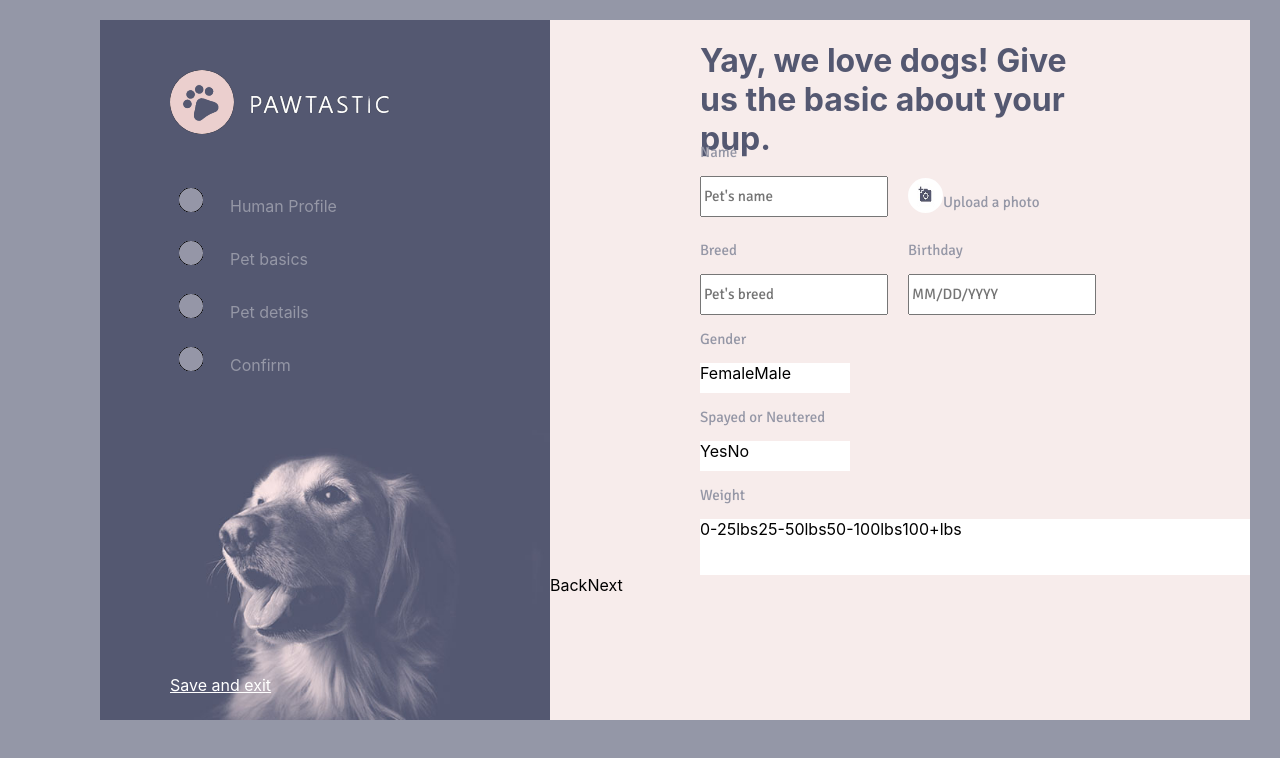
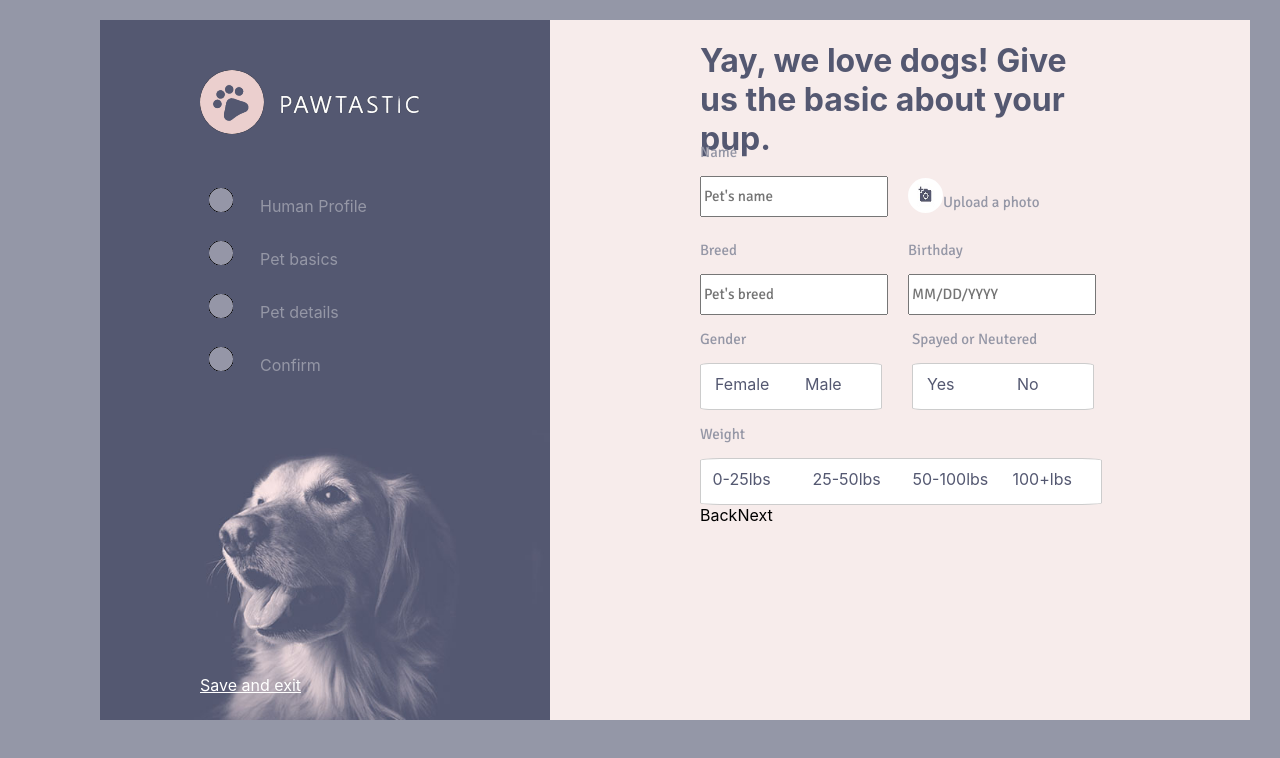
Before and after one commit to O-Sanni/pawtastic_form, a React (Create React App) app: page / in a window 1280 px wide. Shown: the top 758 px of the page. Built offline with nearby package versions, Linux system fonts and the light colour scheme.

Commit message:
Working form

```diff
--- a/src/components/FormComponents.js
+++ b/src/components/FormComponents.js
@@ -68,41 +68,44 @@ class FormComponents extends React.Component{
                        <p className="pNames">Birthday</p>
                         <input className="filloutInp"  id="birthday" type="text" onChange={this.handleChangeBirthday} placeholder="MM/DD/YYYY" />
                    </div>
-</div>
+                        </div>
+                        <div id="genderSN">
                         <div id="gender">
                             <p className="pNames">Gender</p>
-                            <div id="genderChoice">
+                            <form id="genderChoice">
                             <input className="choiceInp" id="female" type="radio" name="choiceGender" />
                             <label className="labelsRadio" id="femaleChoice" for="female">Female</label>
                             <input className="choiceInp" id="male" type="radio" name="choiceGender"/>
                             <label className="labelsRadio" id="maleChoice" for="male">Male</label>
-                            </div>
+                            </form>
+                        </div>
                             <div id="spaNeu">
                             <p className="pNames">Spayed or Neutered</p>
-                            <div id="spaOrNeu">
+                            <form id="spaOrNeu">
                             <input className="choiceInp" id="yes" type="radio" name="yesNo" />
                             <label className="labelsRadio" id="yesChoice" for="yes">Yes</label>
                             <input className="choiceInp" id="no" type="radio" name="yesNo"/>
                             <label className="labelsRadio" id="noChoice" for="no">No</label>
+                            </form>
                             </div>
-                            </div>
+                        </div>
+
                             <div id="weight">
                             <p className="pNames">Weight</p>
-                            <div id="weightCh">
+                            <form id="weightCh">
                             <input className="choiceInp" id="up25lbs" type="radio" name="weight" />
-                            <label className="labelsRadio" id="choiceUp25" for="up25lbs">0-25lbs</label>
+                            <label className="radioWeight" id="choiceUp25" for="up25lbs">0-25lbs</label>
                             <input className="choiceInp" id="up50lbs" type="radio" name="weight"/>
-                            <label className="labelsRadio" id="choiceUp50" for="up50lbs">25-50lbs</label>
+                            <label className="radioWeight" id="choiceUp50" for="up50lbs">25-50lbs</label>
                             <input className="choiceInp" id="up100lb" type="radio" name="weight"/>
-                            <label className="labelsRadio" id="choiceUp100" for="up100lb">50-100lbs</label>
+                            <label className="radioWeight" id="choiceUp100" for="up100lb">50-100lbs</label>
                             <input className="choiceInp" id="more100lb" type="radio" name="weight"/>
-                            <label className="labelsRadio" id="choiceMore100" for="more100lb">100+lbs</label>
-                            </div>
+                            <label className="radioWeight" id="choiceMore100" for="more100lb">100+lbs</label>
+                            </form>
                             </div>
 
 
-            </div>
-            </div>
+
             <div>
                 <input id= "back" onClick={this.handlePressBack} type="button" />
                 <label id="backLab" for="back">Back</label>
@@ -110,6 +113,10 @@ class FormComponents extends React.Component{
                 <label id="nextLab" for="next">Next</label>
             </div>
             </div>
+            </div>
+
+
+
 
 
         )
--- a/src/components/components.css
+++ b/src/components/components.css
@@ -20,7 +20,7 @@
 
 #logoTxt{
     margin-top: 50px;
-    margin-left: 70px;
+    margin-left: 100px;
 }
 
 #logo{
@@ -97,27 +97,45 @@ margin-top: -55px;
     height: 35px;
 }
 
-#breedBirth{
+#breedBirth {
     display: flex;
     flex-direction: row;
 }
 
-#birthDiv{
+#birthDiv, #spaNeu{
     margin-left: 20px;
 }
+
+#genderSN{
+    display: flex;
+    flex-direction: row;
+}
+
+
+
+
+
 /* Idea was taken from https://stackoverflow.com/questions/33881961/create-segmented-control-like-with-animation answer by Mi-Creativity */
 
-#name
-#breed
+
 .labelsRadio{
-        padding-top: 15px;
-        width: 136px;
-        height: 36px;
-        margin-left: 10px;
-        text-align: center;
+    margin-top: 10px;
+    margin-left: -7px;
+    width: 65px;
+    height: 20px;
+    padding-left: 10px;
+    color:#545871;
+    }
+.radioWeight{
+    margin-top: 10px;
+    margin-left: -7px;
+    width: 80px;
+    height: 20px;
+    padding-left: 10px;
+    color:#545871;
+    }
 
 
-    }
  .choiceInp{
         display:none;
     }
@@ -132,7 +150,9 @@ margin-top: -55px;
 
 #yes:checked ~ #yesChoice{
 background-color: #EBD0CE;
+
 }
+
 #no:checked ~ #noChoice{
 
 background-color: #EBD0CE;
@@ -155,9 +175,13 @@ background-color: #EBD0CE;
     #genderChoice,#spaOrNeu  {
         display: flex;
         flex-direction: row;
-        width: 150px;
-        height: 30px;
+        justify-content: space-around;
+        width: 180px;
+        height: 45px;
         background-color: #ffffff;
+    margin-right: 10px;
+    border: 1px solid #CCCCCC;
+    border-radius: 5%;
 
 
     }
@@ -165,8 +189,13 @@ background-color: #EBD0CE;
 #weightCh{
     display: flex;
     flex-direction: row;
+    justify-content: space-around;
+    width: 400px;
     background-color: #ffffff;
-    height: 56px;
+    height: 45px;
+    margin-right: 10px;
+    border: 1px solid #CCCCCC;
+    border-radius: 5%;
 }
 
 #back, #next{
```
